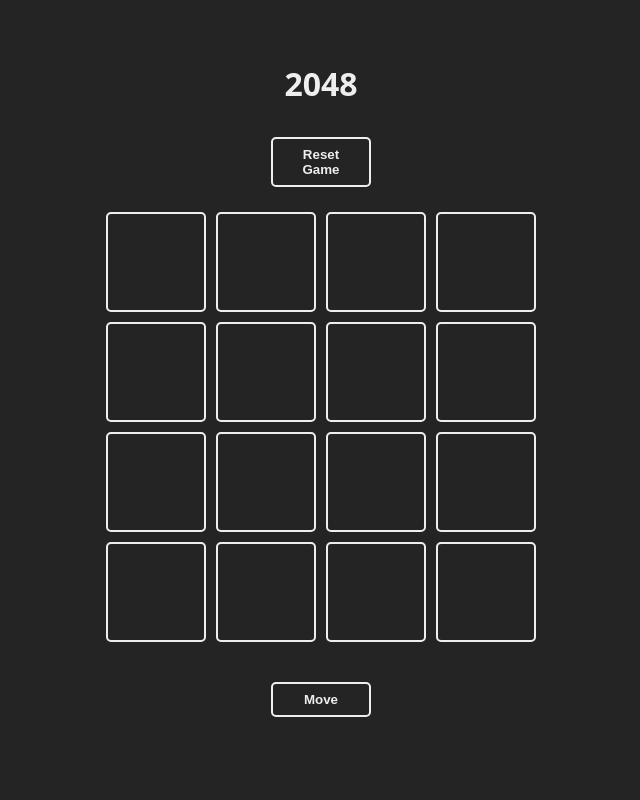
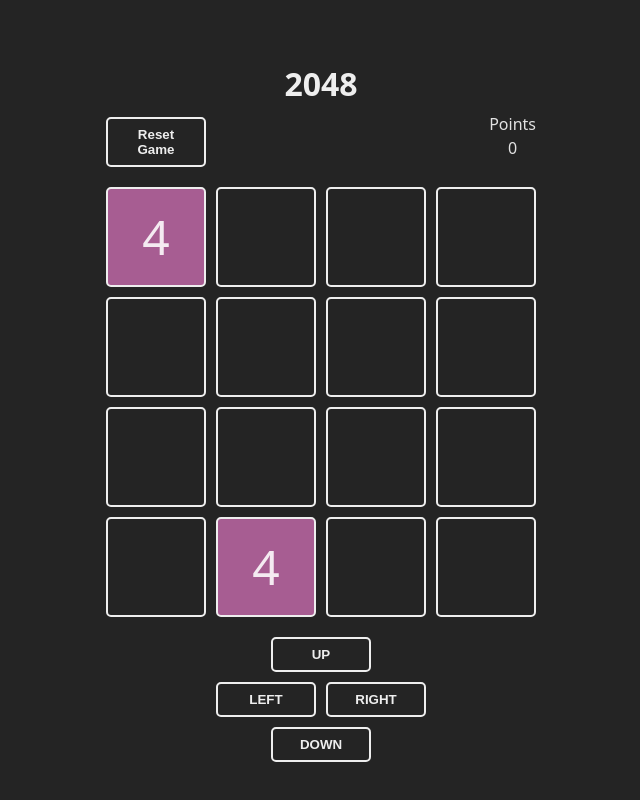
Before and after one commit to Othamae/2048_by_Othamae, a React (Vite) app: page / in a window 1280 px wide. Shown: the top 800 px of the page, without its empty margins (319-959 px from the left). Built offline with nearby package versions, Linux system fonts and the light colour scheme.

Commit message:
⚡️ perf Added logic to the game

```diff
--- a/src/App.jsx
+++ b/src/App.jsx
@@ -7,7 +7,7 @@
   return number > 0.7 ? 4 : 2
 }
 
-const addNumberToBoard = (board) => {
+const addNumbersToBoard = (board) => {
   let first = Math.floor(Math.random() * 16)
   while (board[first] !== null) {
     first = Math.floor(Math.random() * 16)
@@ -21,29 +21,149 @@
 }
 
 function App () {
-  const [board, setBoard] = useState(Array(16).fill(null))
+  const [board, setBoard] = useState(() => {
+    const emptyBoard = Array(16).fill(null)
+    addNumbersToBoard(emptyBoard)
+    return emptyBoard
+  })
+  const [points, setPoints] = useState(0)
 
   const resetGame = () => {
-    setBoard(Array(16).fill(null))
+    const emptyBoard = Array(16).fill(null)
+    addNumbersToBoard(emptyBoard)
+    setBoard(emptyBoard)
+    setPoints(0)
   }
 
-  const handleClick = () => {
-    addNumberToBoard(board)
-    setBoard([...board])
+  const handleRight = () => {
+    const newBoard = board.slice()
+    for (let i = 0; i < 16; i += 4) {
+      const row = newBoard.slice(i, i + 4)
+      const newRow = row.filter(a => a !== null)
+
+      for (let j = newRow.length - 1; j > 0; j--) {
+        if (newRow[j] === newRow[j - 1]) {
+          newRow[j] *= 2
+          const newPoints = points + newRow[j]
+          setPoints(newPoints)
+          newRow[j - 1] = null
+        }
+      }
+      const mergedRow = newRow.filter(a => a !== null)
+      const empty = row.length - mergedRow.length
+      mergedRow.unshift(...Array(empty).fill(null))
+      newBoard.splice(i, 4, ...mergedRow)
+    }
+    addNumbersToBoard(newBoard)
+    setBoard([...newBoard])
   }
+
+  const handleLeft = () => {
+    const newBoard = board.slice()
+    for (let i = 0; i < 16; i += 4) {
+      const row = newBoard.slice(i, i + 4)
+      const newRow = row.filter(a => a !== null)
+
+      for (let j = 0; j < newRow.length - 1; j++) {
+        if (newRow[j] === newRow[j + 1]) {
+          newRow[j] *= 2
+          const newPoints = points + newRow[j]
+          setPoints(newPoints)
+          newRow[j + 1] = null
+        }
+      }
+      const mergedRow = newRow.filter(a => a !== null)
+      const empty = row.length - mergedRow.length
+      mergedRow.push(...Array(empty).fill(null))
+      newBoard.splice(i, 4, ...mergedRow)
+    }
+    addNumbersToBoard(newBoard)
+    setBoard([...newBoard])
+  }
+
+  const handleUp = () => {
+    const newBoard = board.slice()
+    for (let i = 0; i < 4; i++) {
+      const col = [newBoard[i], newBoard[i + 4], newBoard[i + 8], newBoard[i + 12]]
+      const newCol = col.filter(a => a !== null)
+
+      for (let j = 0; j < newCol.length - 1; j++) {
+        if (newCol[j] === newCol[j + 1]) {
+          newCol[j] *= 2
+          const newPoints = points + newCol[j]
+          setPoints(newPoints)
+          newCol[j + 1] = null
+        }
+      }
+      const mergedCol = newCol.filter(a => a !== null)
+      const empty = col.length - mergedCol.length
+      mergedCol.push(...Array(empty).fill(null))
+      newBoard[i] = mergedCol[0]
+      newBoard[i + 4] = mergedCol[1]
+      newBoard[i + 8] = mergedCol[2]
+      newBoard[i + 12] = mergedCol[3]
+    }
+    addNumbersToBoard(newBoard)
+    setBoard([...newBoard])
+  }
+
+  const handleDown = () => {
+    const newBoard = board.slice()
+    for (let i = 0; i < 4; i++) {
+      const col = [newBoard[i], newBoard[i + 4], newBoard[i + 8], newBoard[i + 12]]
+      const newCol = col.filter(a => a !== null)
+      console.log({ newCol })
+      for (let j = newCol.length - 1; j > 0; j--) {
+        if (newCol[j] === newCol[j - 1]) {
+          newCol[j] *= 2
+          const newPoints = points + newCol[j]
+          setPoints(newPoints)
+          newCol[j - 1] = null
+        }
+        console.log('Despues: ', { newCol })
+      }
+      const mergedCol = newCol.filter(a => a !== null)
+      const empty = col.length - mergedCol.length
+      mergedCol.unshift(...Array(empty).fill(null))
+      newBoard[i] = mergedCol[0]
+      newBoard[i + 4] = mergedCol[1]
+      newBoard[i + 8] = mergedCol[2]
+      newBoard[i + 12] = mergedCol[3]
+      console.log('newBoard[i]: ', newBoard[i])
+      console.log('newBoard[i+ 4]: ', newBoard[i + 4])
+      console.log('newBoard[i+ 8]: ', newBoard[i + 8])
+      console.log('newBoard[i+ 12]: ', newBoard[i + 12])
+    }
+    addNumbersToBoard(newBoard)
+    setBoard([...newBoard])
+  }
+
   return (
     <>
       <main className='board'>
         <h1>2048</h1>
-        <button onClick={resetGame}>Reset Game</button>
+        <section className='contador'>
+          <button className='reset' onClick={resetGame}>Reset Game</button>
+          <div className='points'>
+            <div>Points</div>
+            <div>{points}</div>
+          </div>
+        </section>
         <section className='game'>
           <Board board={board} />
         </section>
-        <section className='turn'>
-          <button onClick={handleClick}>Move</button>
-
-        </section>
-
+        <div>
+          <section className='turn'>
+            <button onClick={handleUp}>UP</button>
+          </section>
+          <section className='turn'>
+            <button onClick={handleLeft}>LEFT</button>
+            <button onClick={handleRight}>RIGHT</button>
+          </section>
+          <section className='turn'>
+            <button onClick={handleDown}>DOWN</button>
+          </section>
+        </div>
       </main>
     </>
   )
--- a/src/components/Square.jsx
+++ b/src/components/Square.jsx
@@ -6,7 +6,7 @@
   }
 
   return (
-    <div onClick={handleClick} className={className}>
+    <div onClick={handleClick} className={className} data-value={children}>
       {children}
     </div>
   )
--- a/src/index.css
+++ b/src/index.css
@@ -43,7 +43,7 @@
 
 .board button {
   padding: 8px 12px;
-  margin: 25px;
+  margin: 5px;
   background: transparent;
   border: 2px solid #eee;
   color: #eee;
@@ -68,11 +68,48 @@
 .turn {
   display: flex;
   justify-content: center;
-  margin: 15px auto;
+  margin: 0px auto;
   width: fit-content;
   position: relative;
   border-radius: 10px;
 }
+
+.game{
+  padding: 15px;
+}
+
+section.contador {
+  display: flex;
+  justify-content: space-between;
+  margin-left: 10px;
+  margin-right: 15px;
+}
+/*
+.points {
+  display: inline-flex;
+  flex-direction: row;
+  justify-content: space-between;
+  align-items: flex-end;
+  flex-grow: 1;
+
+
+}
+
+
+.points div {
+  padding: 5px;
+  margin: 5px;
+  margin-left: 25px;
+  background: transparent;
+  border: 2px solid #eee;
+  color: #eee;
+  width: 100px;
+  border-radius: 5px;
+  transition: 0.2s;
+  font-weight: bold;
+} */
+
+
 
 .turn .square,
 .winner .square {
@@ -86,6 +123,44 @@
   color: #fff;
   background: #09f;
 }
+
+.square[data-value="2"]{
+  background-color: #f6c4e8c2;
+}
+.square[data-value="4"]{
+  background-color: #f980d79d;
+}
+.square[data-value="8"]{
+  background-color: #ff6dd6cb;
+}
+.square[data-value="16"]{
+  background-color: #ff53ced3;
+}
+.square[data-value="32"]{
+  background-color: #f800b1;
+}
+.square[data-value="64"]{
+  background-color: #f800dfc1;
+}
+.square[data-value="128"]{
+  background-color: #f800dfa8;
+}
+.square[data-value="256"]{
+  background-color: #f800df77;
+}
+.square[data-value="512"]{
+  background-color: #e800f877;
+}
+.square[data-value="1024"]{
+  background-color: #e800f8cd;
+}
+.square[data-value="2048"]{
+  background-color: #ee02ff;
+}
+
+
+
+
 
 .winner {
   position: absolute;
```
